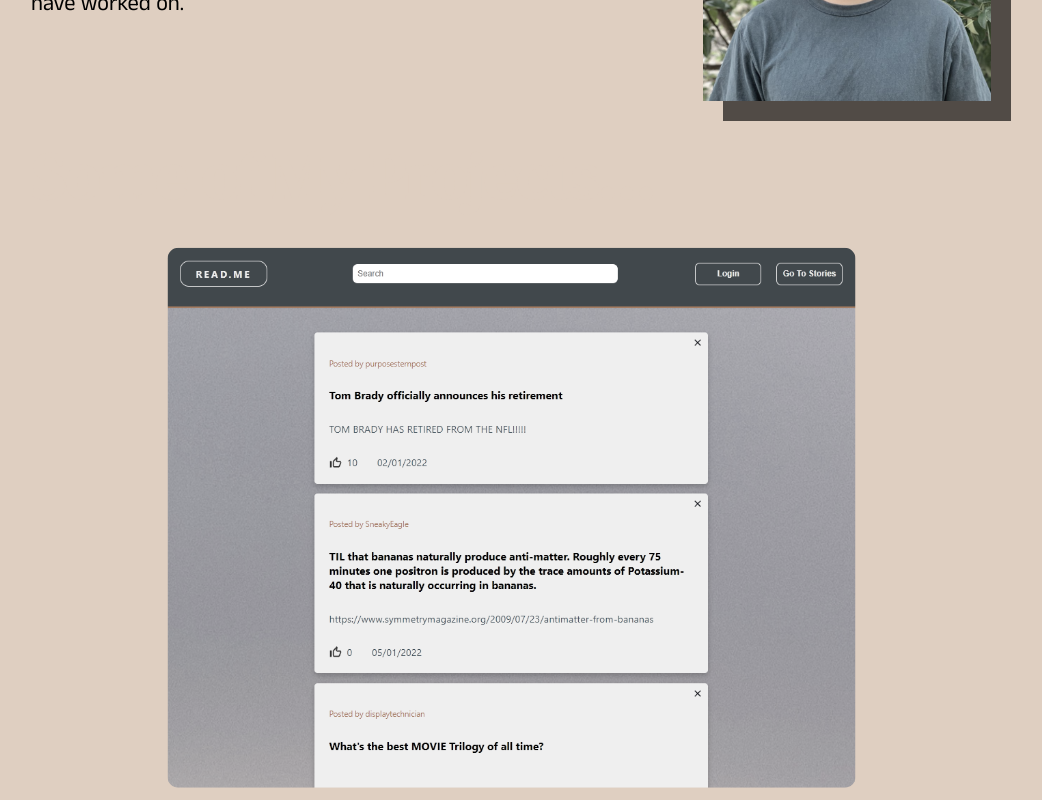
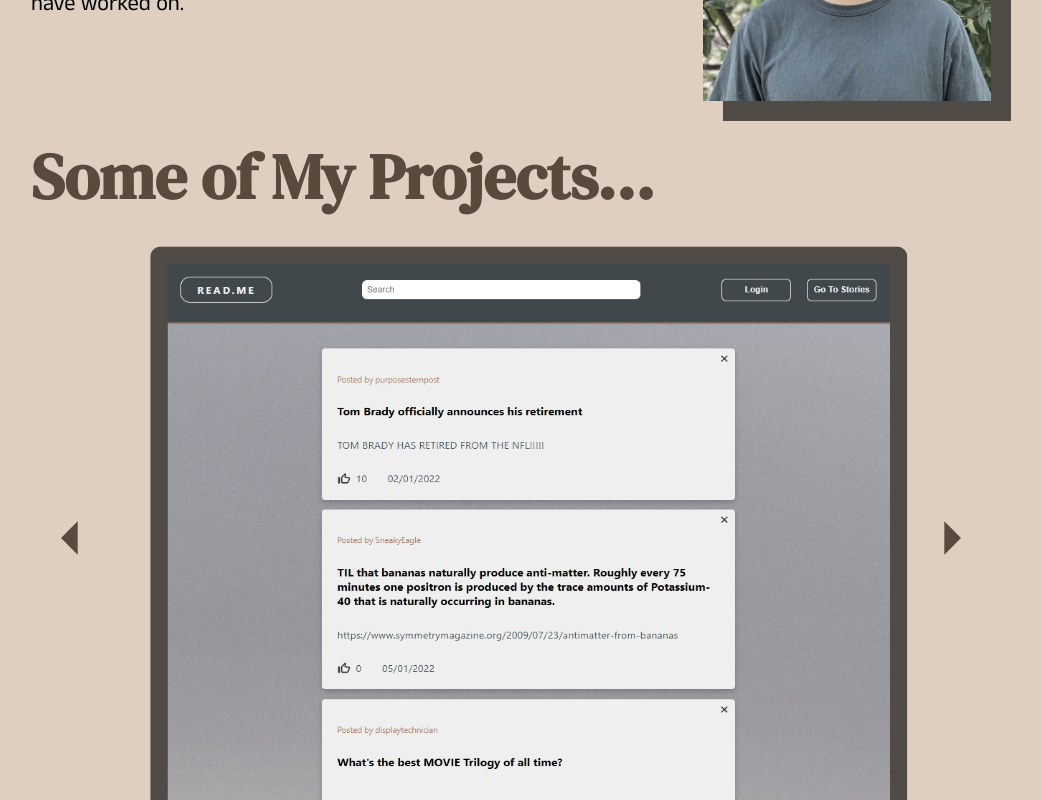
Before and after one commit to duongstephon/portfolio, a React (Create React App) app: page / in a window 1280 px wide. Shown: the part 440-1240 px from the top of the page, without its empty margins (129-1171 px from the left). Built offline with nearby package versions, Linux system fonts and the light colour scheme.

Commit message:
reverted changes

```diff
--- a/src/components/Projects/Projects.scss
+++ b/src/components/Projects/Projects.scss
@@ -12,7 +12,7 @@
         font-family: 'DMSerifText';
         font-size: 4rem;
         margin: 0 0 3rem 0;
-        color: variables.$light-brown;
+        color: variables.$dark-brown;
     }
 
     &__middle {
@@ -45,13 +45,15 @@
         z-index: 0;
         border-radius: 10px;
         filter: grayscale(0.7);
+        padding: 1rem;
+        background-color: variables.$dark-brown;
     }
 
     &__arrow {
         z-index: 100;
         font-size: 5rem;
         cursor: pointer;
-        color: variables.$light-brown;
+        color: variables.$dark-brown;
         width: 5rem;
     }
 
```
